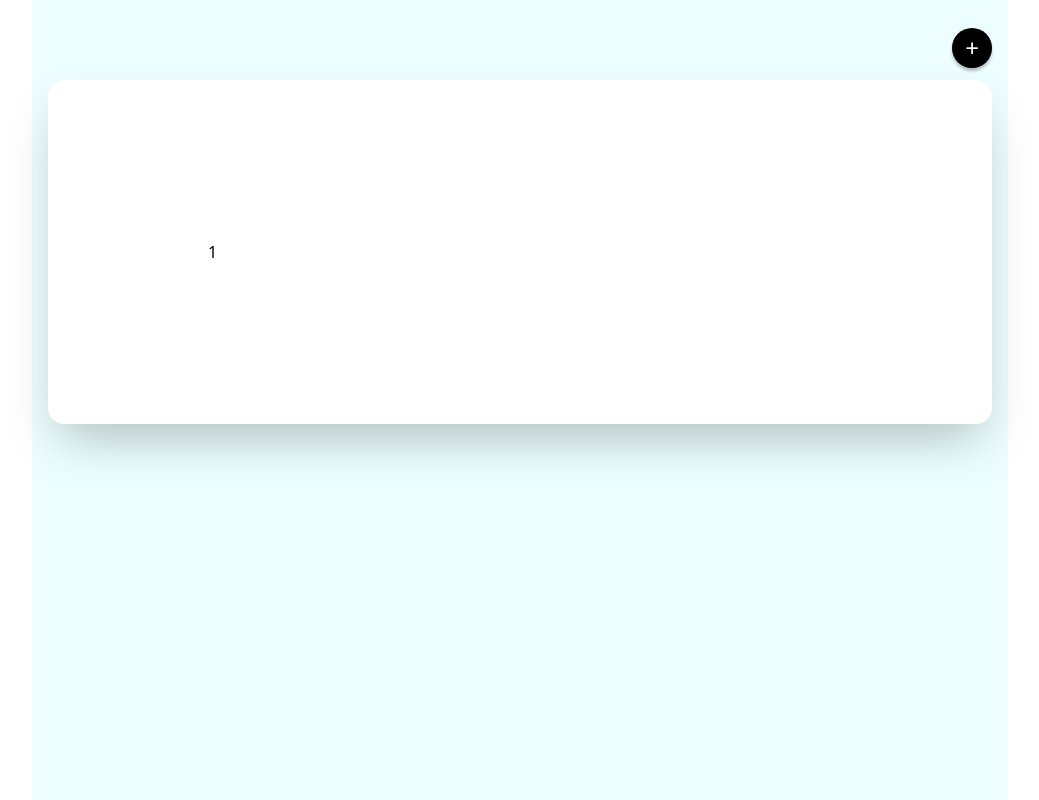
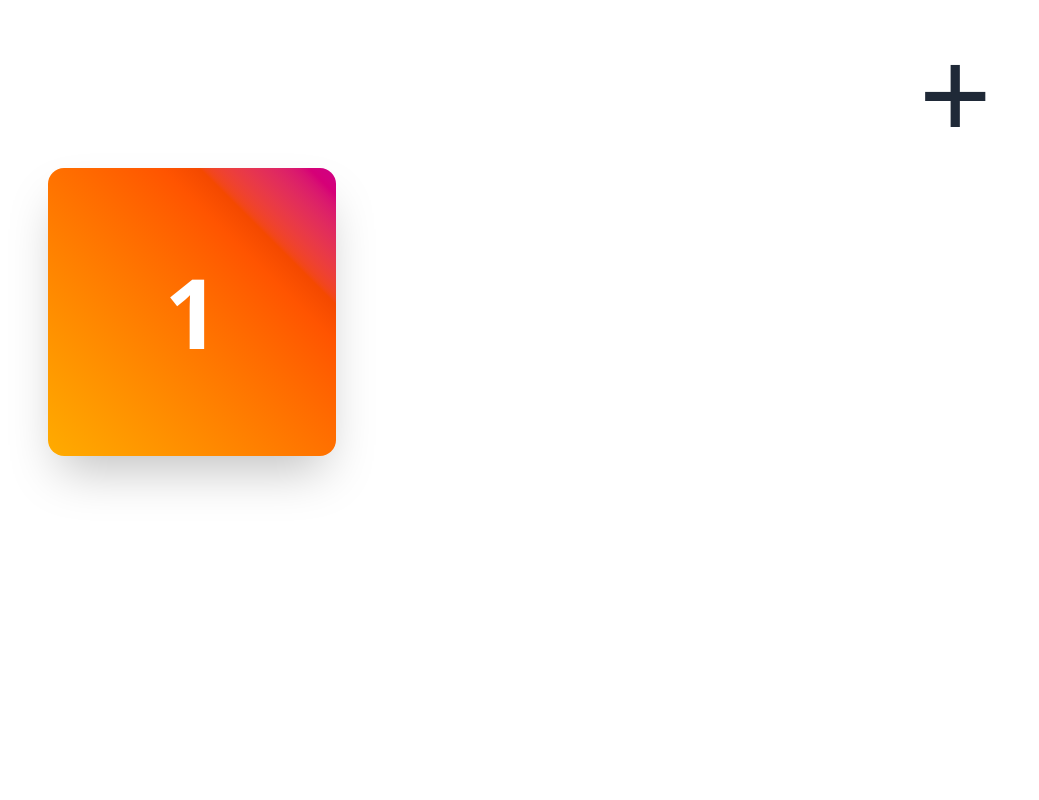
Before and after one commit to MyriamMansouri/bright-notes, a Svelte app: page / in a window 1280 px wide. Shown: the whole page, without its empty margins (120-1159 px from the left). Built offline with nearby package versions, Linux system fonts and the light colour scheme; a web font is replaced by a local one.

Commit message:
feat: added some styling

```diff
--- a/postcss.config.js
+++ b/postcss.config.js
@@ -1,3 +1,8 @@
 module.exports = {
-  plugins: [require('precss'), require('tailwindcss'), require('autoprefixer')],
+  plugins: {
+    precss:{},
+    tailwindcss: {},
+    '@csstools/postcss-oklab-function': { 'preserve': true },
+    autoprefixer: {},
+},
 };
--- /dev/null
+++ b/src/helpers/randomColor.ts
@@ -0,0 +1,35 @@
+export function randomOkLCHColor(
+    minL = 40,
+    maxL = 70,
+    minC = 0,
+    maxC = 132,
+    minH = 0,
+    maxH = 360,
+    minAlpha = 0,
+    maxAlpha = 1,
+  ) : [string, number, string, string] {
+    const randomValue = (min: number, max: number) => {
+      if (max <= 1) {
+        return Math.random() * (max - min) + min;
+      } else {
+        return Math.floor(Math.random() * (max - min + 1)) + min;
+      }
+    };
+
+    const formatPercentage = (value: number) => {
+      if (value === 0) return '0%';
+      return value.toFixed(2).replace(/\.?0+%?$/, '%');
+    };
+
+    const formatDegrees = (value: number) => {
+      if (value === 0) return '0';
+      return value.toFixed(0) + 'deg';
+    };
+
+    const lightness = formatPercentage(randomValue(minL, maxL));
+    const chroma = randomValue(minC, maxC);
+    const hue = formatDegrees(randomValue(minH, maxH));
+    const alpha = formatPercentage(randomValue(minAlpha, maxAlpha));
+
+    return [lightness, chroma, hue, alpha];
+  };
--- a/src/modules/Button.svelte
+++ b/src/modules/Button.svelte
@@ -1,22 +1,10 @@
 <script lang="ts">
     export let symbol;
-    export let additionalClasses;
 </script>
 
-<button class="bg-black text-white rounded-full p-2 text-2xl size-10 leading-3 {additionalClasses}" on:click>
-    {symbol}
+<button class="transition text-gray-800 text-9xl hover:scale-125 hover:text-12xl cursor-pointer" on:click>
+   {symbol}
 </button>
 
 <style>
-    button {
-        transition: all 250ms;
-        transform-origin: center;
-        box-shadow: 0px 3px 3px rgba(0, 0, 0, 0.25),
-        inset 0px -2px 3px rgba(0, 0, 0, 0.25);
-    }
-    button:hover {
-        cursor: pointer;
-        transform: scale(0.975);
-        box-shadow: 0px 1px 3px rgba(0, 0, 0, 0.25);
-    }
 </style>
--- a/src/modules/Card.svelte
+++ b/src/modules/Card.svelte
@@ -1,7 +1,19 @@
 <script lang="ts">
+  import { randomOkLCHColor } from "../helpers/randomColor";
+
     export let text;
+    let color1 = randomOkLCHColor();
+    let color2 = randomOkLCHColor();
+    console.log(color1,color2)
+    $: textDecoration =`linear-gradient(to bottom left in oklab, oklch(55% 0.${color1[1]} 350) 0%, oklch(95% 0.${color2[1]} 95) 100%)`;
 </script>
 
-<div class="bg-white p-6 space-y-10 shadow-2xl rounded-2xl md:p-40">
-    {text}
+<div class="bg-white font-bold text-white p-6 space-y-10 shadow-2xl rounded-2xl h-72 flex justify-center items-center text-8xl "
+style:background={textDecoration}
+>
+ {text}
 </div>
+
+<style>
+
+</style>
--- a/src/modules/Layout.svelte
+++ b/src/modules/Layout.svelte
@@ -7,21 +7,17 @@
   function addCard() {
 		cards = [...cards, cards.length + 1];
 	}
-
-
 </script>
 
-<div class="min-h-screen bg-cyan-50 max-w-screen-lg mx-auto p-4">
+<div class="min-h-screen max-w-screen-lg mx-auto p-4">
   <div class="flex justify-end my-3">
-    <Button symbol="+" additionalClasses="align-top" on:click={addCard}/>
+    <Button symbol="+" on:click={addCard}/>
   </div>
 
-{#each [...cards] as number, i}
-	<div>
-    <Card text={i + 1}/>
-	</div>
-{/each}
+  <div class="grid-cols-3 grid gap-10">
+    {#each [...cards] as number, i}
+        <Card text={i + 1}/>
+    {/each}
+  </div>
+
 </div>
-
-
-<!-- markup (zero or more HTML elements) goes here -->
```
Also changed, not shown: 1 other file (tests, documents, lock files or other folders).
